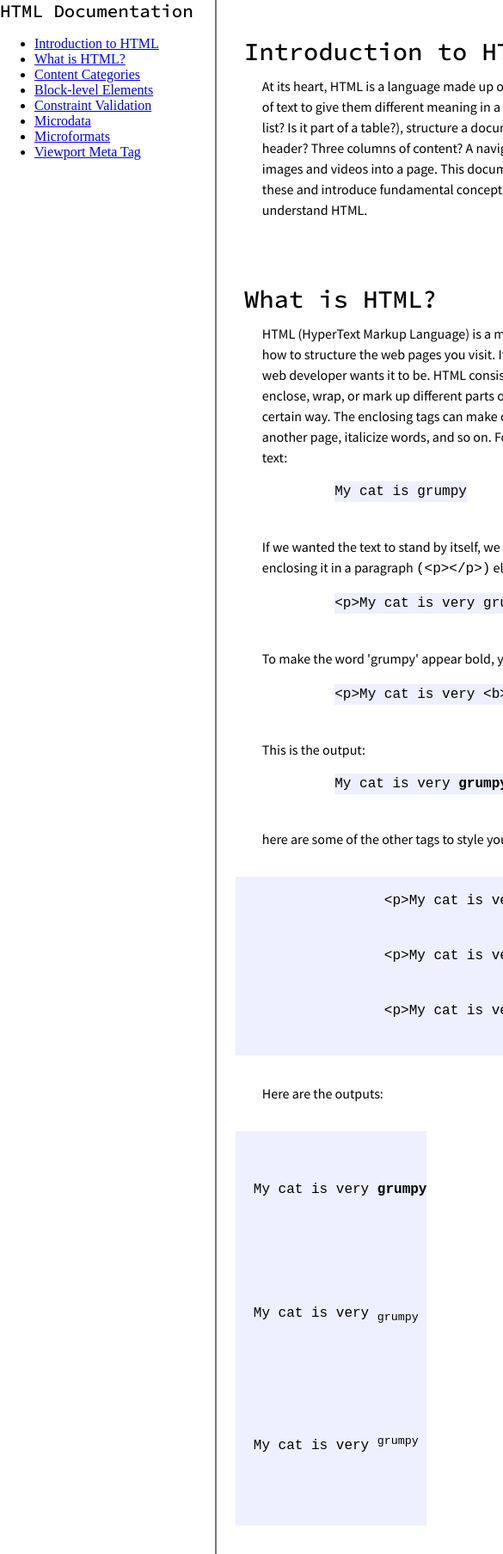
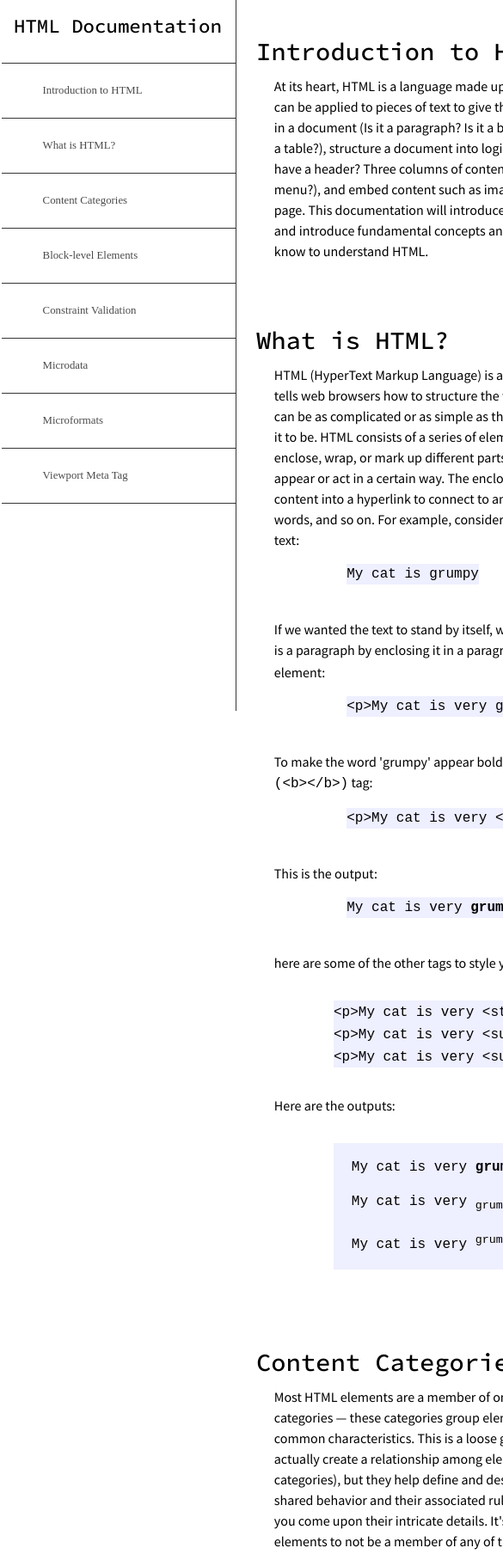
Before and after one commit to hhhakimm/freeCodeCamp-RWD-TechnicalDocumentation, a plain HTML site: page index.html in a window 390 px wide. Shown: the top 1808 px of the page at 86% size, 585 px wide, since content can reach past the window. Drawn offline with nearby package versions, Linux system fonts and the light colour scheme.

Commit message:
v1 (fix media query)

```diff
--- a/index.html
+++ b/index.html
@@ -8,6 +8,7 @@
   <link rel="preconnect" href="https://fonts.googleapis.com">
   <link rel="preconnect" href="https://fonts.gstatic.com" crossorigin>
   <link href="https://fonts.googleapis.com/css2?family=Source+Code+Pro:wght@500&family=Source+Sans+Pro:ital,wght@0,200;0,300;0,400;0,600;0,700;0,900;1,200;1,300;1,400;1,600;1,700;1,900&display=swap" rel="stylesheet">
+  <link rel="stylesheet" href="https://fonts.googleapis.com/css2?family=Material+Symbols+Outlined:opsz,wght,FILL,GRAD@20..48,100..700,0..1,-50..200" />
   <link rel="stylesheet" href="./styles.css">
 </head>
 <body>
@@ -46,42 +47,29 @@
           </pre>
         </p>
         <p>
-          here are some of the other tags to style your text:
-            <ul class="tests">
+          here are some of the other tags to style your text:</p>
+          <ul class="tests test-list">
             <li class="list-style-none">
-                <pre>
               <code>&lt;p&gt;My cat is very &lt;strong&gt;grumpy&lt;/strong&gt;&lt;/p&gt;</code>
-                </pre>
             </li>
               <li class="list-style-none">
-                <pre>
                 <code>&lt;p&gt;My cat is very &lt;sub&gt;grumpy&lt;/sub&gt;&lt;/p&gt;</code>
-                </pre>
               </li>
               <li class="list-style-none">
-                <pre>
                 <code>&lt;p&gt;My cat is very &lt;sup&gt;grumpy&lt;/sup&gt;&lt;/p&gt;</code>
-                </pre>
               </li>
             </ul>
-        </p>
         <p>
           Here are the outputs:
-            <ul class="tests">
+            <ul class="tests test-list">
               <li class="list-style-none">
-                <pre>
                 <samp><p>My cat is very <strong>grumpy</strong></p></samp>
-                </pre>
               </li>
               <li class="list-style-none">
-                <pre>
                 <samp><p>My cat is very <sub>grumpy</sub></p></samp>
-                </pre>
               </li>
               <li class="list-style-none">
-                <pre>
                 <samp><p>My cat is very <sup>grumpy</sup></p></samp>
-                </pre>
               </li>
             </ul>
         </p>
@@ -103,7 +91,9 @@
       <p>HTML (HyperText Markup Language) elements historically were categorized as either "block-level" elements or "inline-level" elements. Since this is a presentational characteristic it is nowadays specified by CSS in the Flow Layout. A Block-level element occupies the entire horizontal space of its parent element (container), and vertical space equal to the height of its contents, thereby creating a "block".
       </p>
       <span class="notes">
-        Note: A block-level element always starts on a new line and takes up the full width available (stretches out to the left and right as far as it can).
+        <span class="material-symbols-outlined">
+          error
+          </span>Note: A block-level element always starts on a new line and takes up the full width available (stretches out to the left and right as far as it can).
       </span>
     </section>
     <section class="main-section" id="Constraint_Validation">
@@ -112,7 +102,9 @@
         The creation of web forms has always been a complex task. While marking up the form itself is easy, checking whether each field has a valid and coherent value is more difficult, and informing the user about the problem may become a headache. HTML5 introduced new mechanisms for forms: it added new semantic types for the <code>&lt;input&gt;</code> element and constraint validation to ease the work of checking the form content on the client side. Basic, usual constraints can be checked, without the need for JavaScript, by setting new attributes; more complex constraints can be tested using the Constraint Validation API.
       </p>
       <span class="notes">
-        Note: HTML Constraint validation doesn't remove the need for validation on the server side. Even though far fewer invalid form requests are to be expected, invalid ones can still be sent such as by bad people trying to trick your web application. Therefore, you need to always also validate input constraints on the server side, in a way that is consistent with what is done on the client side.
+        <span class="material-symbols-outlined">
+          error
+          </span>Note: HTML Constraint validation doesn't remove the need for validation on the server side. Even though far fewer invalid form requests are to be expected, invalid ones can still be sent such as by bad people trying to trick your web application. Therefore, you need to always also validate input constraints on the server side, in a way that is consistent with what is done on the client side.
       </span>
     </section>
     <section class="main-section" id="Microdata">
@@ -122,7 +114,9 @@
         At a high level, microdata consists of a group of name-value pairs. The groups are called items, and each name-value pair is a property. Items and properties are represented by regular elements.
       </p>
       <span class="notes">
-        Note: More about itemtype attributes can be found at <a href="https://schema.org/Thing" target="_blank" rel="noopener noreferrer">https://schema.org/Thing</a>
+        <span class="material-symbols-outlined">
+          error
+          </span>Note: More about itemtype attributes can be found at <a href="https://schema.org/Thing" target="_blank" rel="noopener noreferrer">https://schema.org/Thing</a>
       </span>
     </section>
     <section class="main-section" id="Microformats">
--- a/styles.css
+++ b/styles.css
@@ -1,5 +1,27 @@
+@media screen and (max-width: 900px) {
+  body {
+    width: 800px;
+    overflow: hidden;
+    overflow-wrap: break-word;
+    font-size: 0.8rem;
+  }
+}
+
 html {
   box-sizing: border-box;
+  scroll-behavior: smooth;
+  height: 100%;
+  width: 100%;
+}
+
+.material-symbols-outlined {
+  vertical-align:sub;
+  font-size: 1.3rem;
+  font-variation-settings:
+  'FILL' 0,
+  'wght' 350,
+  'GRAD' 0,
+  'opsz' 48
 }
 
 body {
@@ -13,8 +35,7 @@ main {
   position: absolute;
   display: block;
   left: 250px;
-  padding: 2rem;
-  border-left: 2px solid #777;
+  padding: 2rem 2rem 2rem 3rem;
 }
 
 section {
@@ -37,7 +58,6 @@ p {
   margin-top: 1rem;
 }
 
-
 .tests {
   background-color: #EEEFFF;
   display: inline-block;
@@ -45,16 +65,61 @@ p {
   margin-left: -10px;
 }
 
+.test-list {
+  display: inline-block;
+  position:relative;
+  right: -100px;
+}
+
+.notes {
+  background-color: #e9fc80;
+  line-height: -1rem;
+}
+
 ul > .list-style-none {
   list-style-type: none;
 }
+
+
 
 /* Navbar */
 
 #navbar {
   position: fixed;
+  border-right: 1px solid rgb(54, 54, 54);
+  overflow-y: hidden;
+  display: inline-block;
+  height: 98%;
+}
+
+#navbar ul li a{
+  display: block;
+  padding: 1.5rem 0;
+  border-top: 1px solid rgb(54, 54, 54);
+  margin-left: -2.4rem;
+  padding-left: 3rem;
+}
+
+#navbar>ul>li:last-child{
+  border-bottom: 1px solid rgb(54, 54, 54);
+  margin-left: -2.4rem;
+  padding-left: 2.4rem;
+}
+
+#navbar ul {
+  list-style-type: none;
 }
 
 #navbar > header {
-  font-size: 1.3rem;
+  font-size: 1.4rem;
+  padding: 1rem;
 }
+
+a {
+  text-decoration: none;
+  color: #4b4b4b;
+}
+
+a:hover {
+  color: #0a0a0a;
+}
```
Lines whose indentation alone changed are shown as unchanged.
